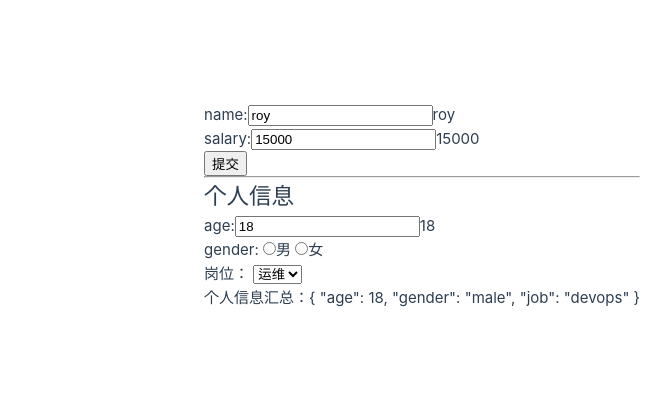
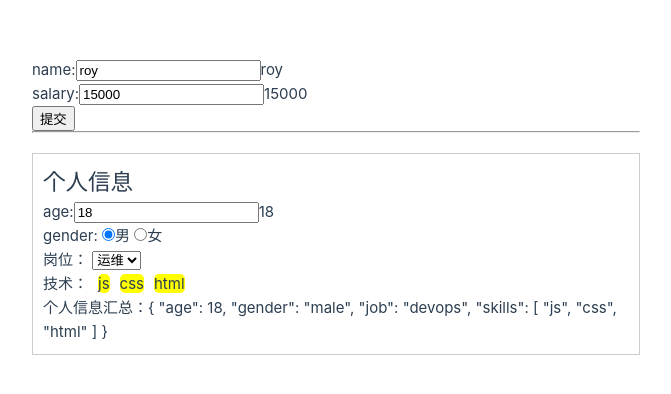
Before and after one commit to readyshen168/vueTest, a Vue app: page / in a window 1280 px wide. Shown: the part 194-588 px from the top of the page, without its empty margins (0-671 px from the left). Built offline with nearby package versions, Linux system fonts and the light colour scheme; the HTML template or start-up script is replaced by a standard one.

Commit message:
循环语法

```diff
--- a/src/App.vue
+++ b/src/App.vue
@@ -5,12 +5,12 @@
     <button v-on:click="addSalary">提交</button>
     <hr />
 
-    <div>
+    <div class="userinfo">
       <h2>个人信息</h2>
       <p>age:<input type="number" v-model="userinfo.age" />{{ userinfo.age }}</p>
       <p>
-        gender: <input type="radio" name="gender" v-model="userinfo.gender" />男
-        <input type="radio" name="gender" v-model="userinfo.gender" />女
+        gender: <input type="radio" name="gender" v-model="userinfo.gender" value="male" />男
+        <input type="radio" name="gender" v-model="userinfo.gender" value="female" />女
       </p>
       <p>
         岗位：
@@ -20,6 +20,9 @@
           <option value="devops">运维</option>
           <option value="testing">测试</option>
         </select>
+      </p>
+      <p>
+        技术：<span v-for="skill in userinfo.skills" :key="skill">{{ skill }}</span>
       </p>
       <p>个人信息汇总：{{ userinfo }}</p>
     </div>
@@ -36,6 +39,7 @@ export default {
         age: 18,
         gender: 'male',
         job: 'devops',
+        skills: ['js', 'css', 'html'],
       },
     }
   },
@@ -47,4 +51,15 @@ export default {
 }
 </script>
 
-<style scoped></style>
+<style scoped>
+.userinfo {
+  border: 1px solid #ccc;
+  padding: 10px;
+  margin-top: 20px;
+}
+.userinfo span {
+  background-color: yellow;
+  margin-left: 10px;
+  border-radius: 5px;
+}
+</style>
```
